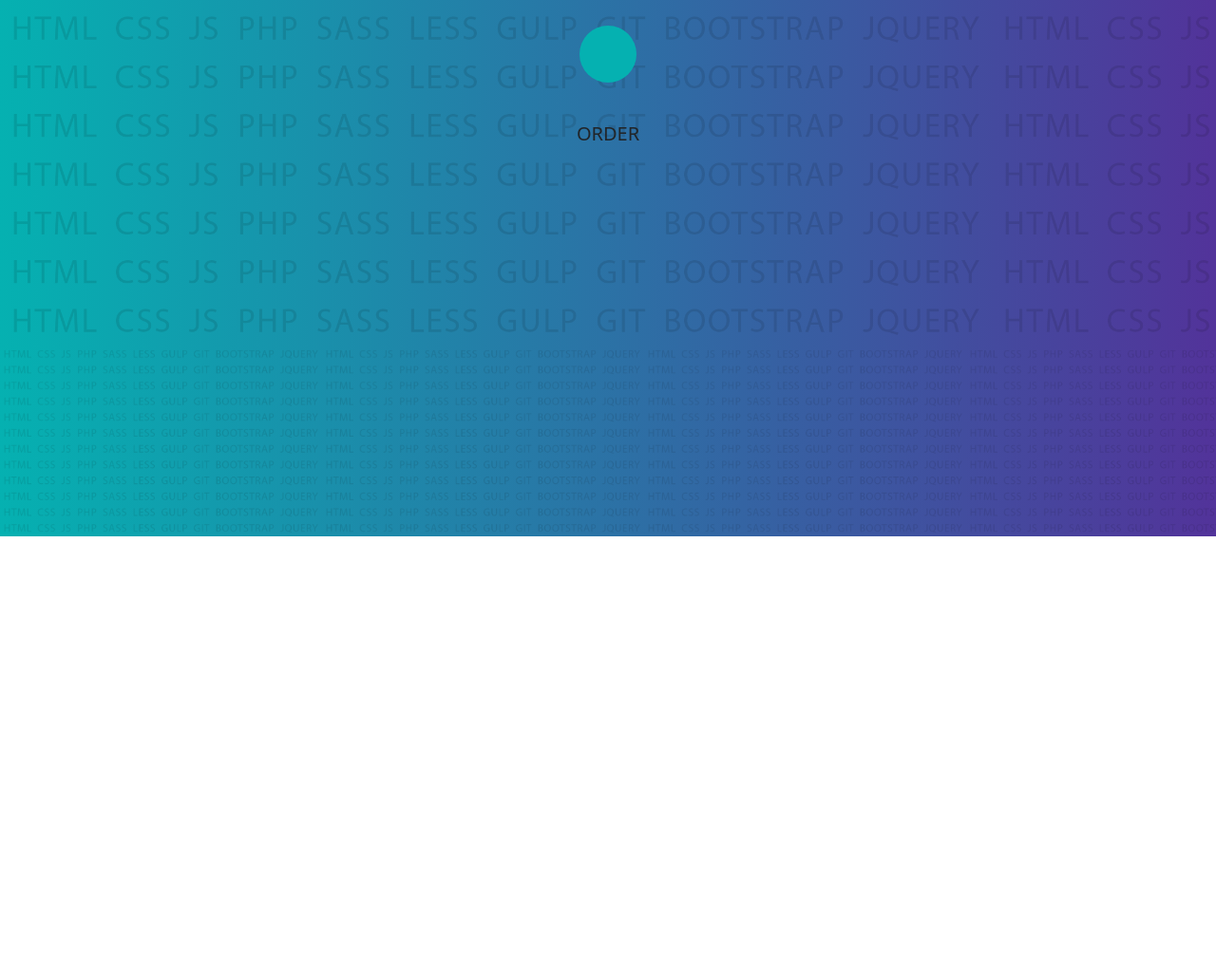
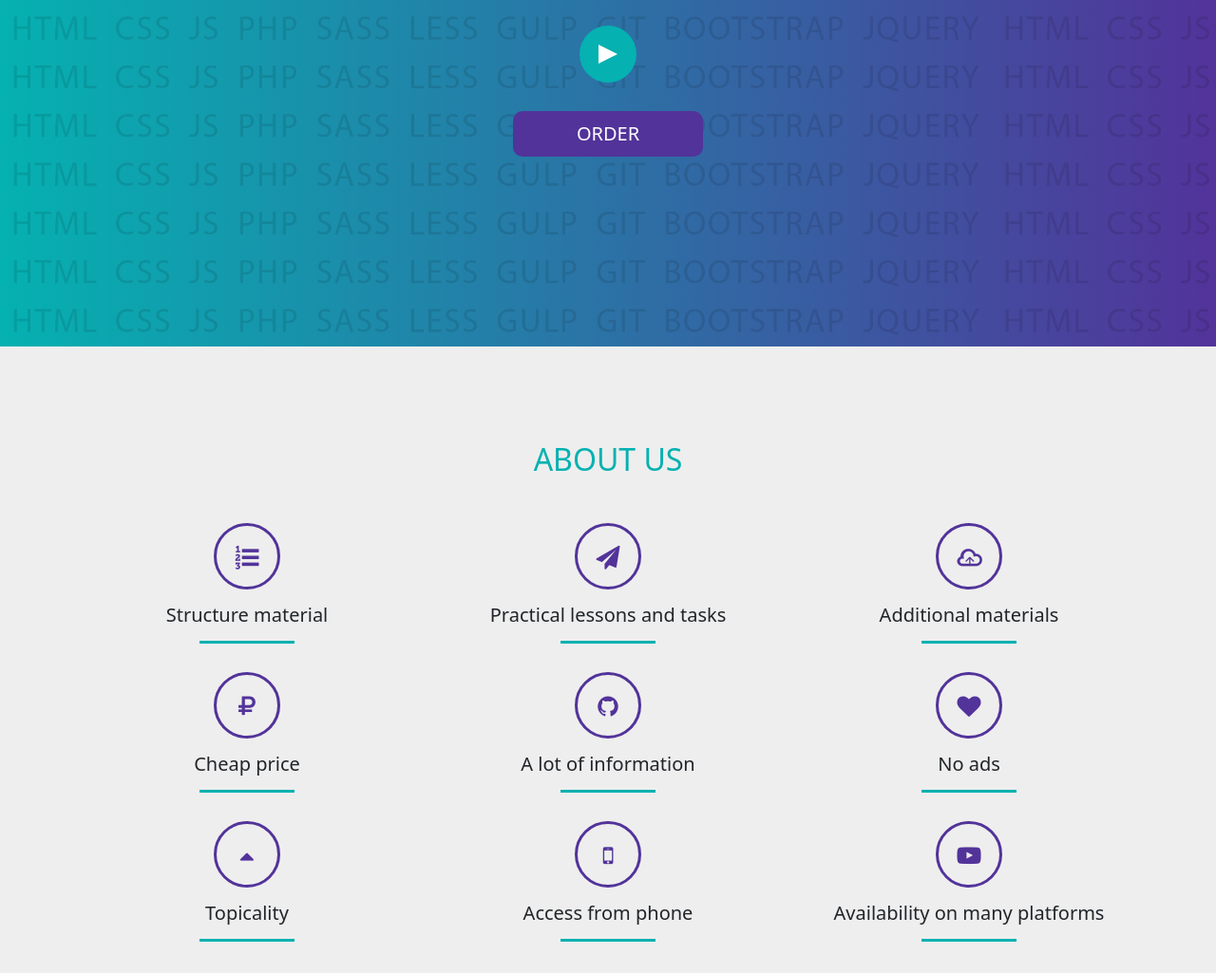
Before and after one commit to ovdekris/bootstrapLayout, a plain HTML site: page index.html in a window 1280 px wide. Shown: the part 251-1276 px from the top of the page at 95% size. Before the commit the page ends 816 px from the top, so only its background shows below. Drawn offline with Linux system fonts and the light colour scheme.

Commit message:
Styling section about. Do some adaptive

```diff
--- a/css/style.css
+++ b/css/style.css
@@ -33,5 +33,60 @@ header,footer{
     background-color: var(--color2);
 }
 .triangle{
+    width: 0;
+    height: 0;
+    border-style: solid;
+    border-width: 10px 0 10px 20px;
+    border-color: transparent transparent transparent var(--bs-white);
+}
+.btn__header{
+    display: block;
+    max-width: 200px;
+    margin: 0 auto;
+    padding: 8px 30px;
+    color: var(--bs-white);
+    background-color: var(--color2) ;
+    border-radius: 10px;
+}
+.btn__header:hover{
+    background-color: var(--color1);
+    color: var(--bs-white);
+}
+.color1{
+    color: var(--color1);
+}
+.color2{
+    color: var(--color2);
+}
+.bg1{
+    background-color: var(--color1);
+}
+.bg22{
+    background-color: var(--color2);
+}
+
+ /*Section About*/
+.about{
+    background-color: #eee;
 
 }
+.about i{
+    font-size: 25px;
+    color: var(--color2);
+}
+.about__circle{
+    margin: 0 auto 15px;
+    width: 70px;
+    height: 70px;
+    border: 3px solid var(--color2);
+    border-radius: 50%;
+    display: flex;
+    justify-content: center;
+    align-items: center;
+}
+.line{
+    width: 100px;
+    height: 3px;
+    background-color: var(--color1);
+    margin: 15px auto 30px;
+}
--- a/index.html
+++ b/index.html
@@ -24,6 +24,63 @@
         </div>
     </div>
 </header>
+<section class="about">
+    <div class="container">
+        <div class="row">
+            <div class="col-12">
+                <h2 class="text-center color1 text-uppercase mb-5">About us</h2>
+            </div>
+        </div>
+        <div class="row">
+            <div class="col-xl-4 col-md-6 col-sm-12">
+                <div class="about__circle"><i class="icon-list-numbered"></i></div>
+                <h5 class="text-center">Structure material</h5>
+                <div class="line"></div>
+            </div>
+            <div class="col-xl-4 col-md-6 col-sm-12">
+                <div class="about__circle"><i class="icon-paper-plane"></i></div>
+                <h5 class="text-center">Practical lessons and tasks</h5>
+                <div class="line"></div>
+            </div>
+            <div class="col-xl-4 col-md-6 col-sm-12">
+                <div class="about__circle"><i class="icon-upload-cloud-outline"></i></div>
+                <h5 class="text-center">Additional materials</h5>
+                <div class="line"></div>
+            </div>
+            <div class="col-xl-4 col-md-6 col-sm-12">
+                <div class="about__circle"><i class="icon-rouble"></i></div>
+                <h5 class="text-center">Cheap price</h5>
+                <div class="line"></div>
+            </div>
+            <div class="col-xl-4 col-md-6 col-sm-12">
+                <div class="about__circle"><i class="icon-github-circled"></i></div>
+                <h5 class="text-center">
+                    A lot of information</h5>
+                <div class="line"></div>
+            </div>
+            <div class="col-xl-4 col-md-6 col-sm-12">
+                <div class="about__circle"><i class="icon-heart"></i></div>
+                <h5 class="text-center">No ads</h5>
+                <div class="line"></div>
+            </div>
+            <div class="col-xl-4 col-md-6 col-sm-12">
+                <div class="about__circle"><i class="icon-up-dir"></i></div>
+                <h5 class="text-center">Topicality</h5>
+                <div class="line"></div>
+            </div>
+            <div class="col-xl-4 col-md-6 col-sm-12">
+                <div class="about__circle"><i class="icon-mobile"></i></div>
+                <h5 class="text-center">Access from phone</h5>
+                <div class="line"></div>
+            </div>
+            <div class="col-xl-4 col-md-6 col-sm-12">
+                <div class="about__circle"><i class="icon-youtube-play"></i></div>
+                <h5 class="text-center">Availability on many platforms</h5>
+                <div class="line"></div>
+            </div>
+        </div>
+    </div>
+</section>
 <footer id="footer">
 
 </footer>
```
